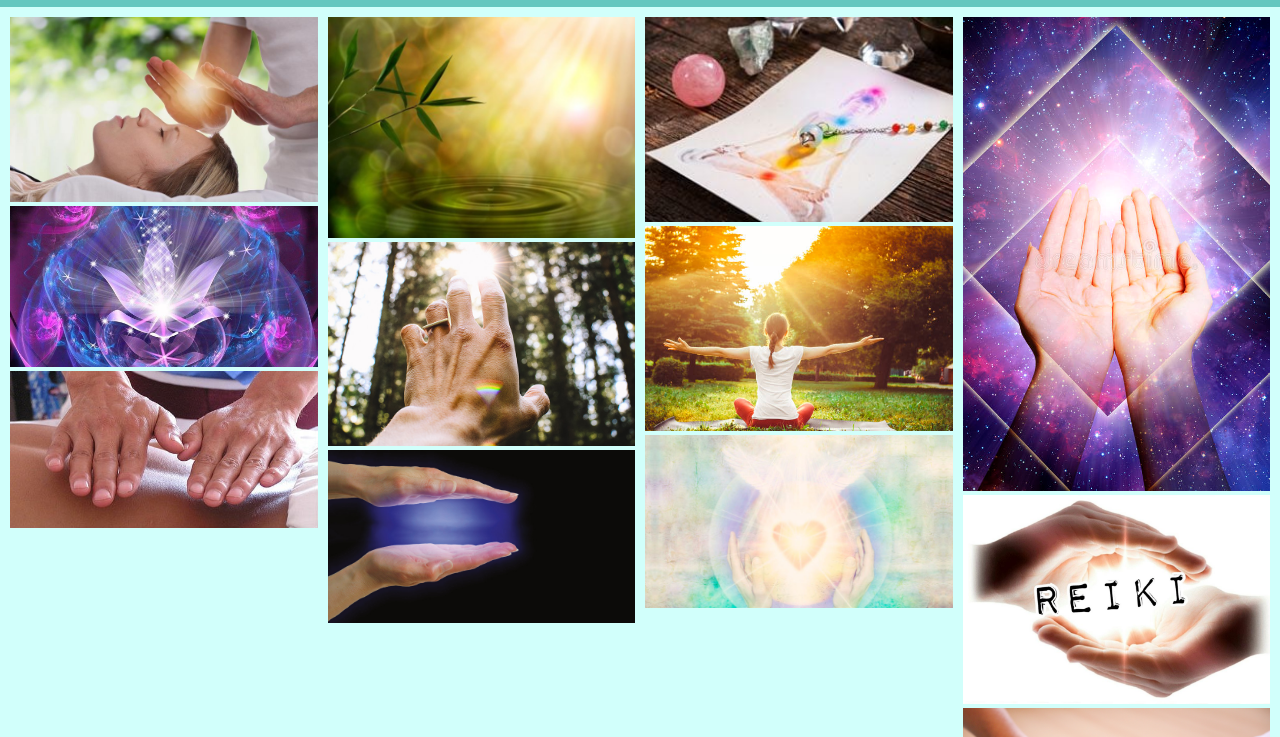
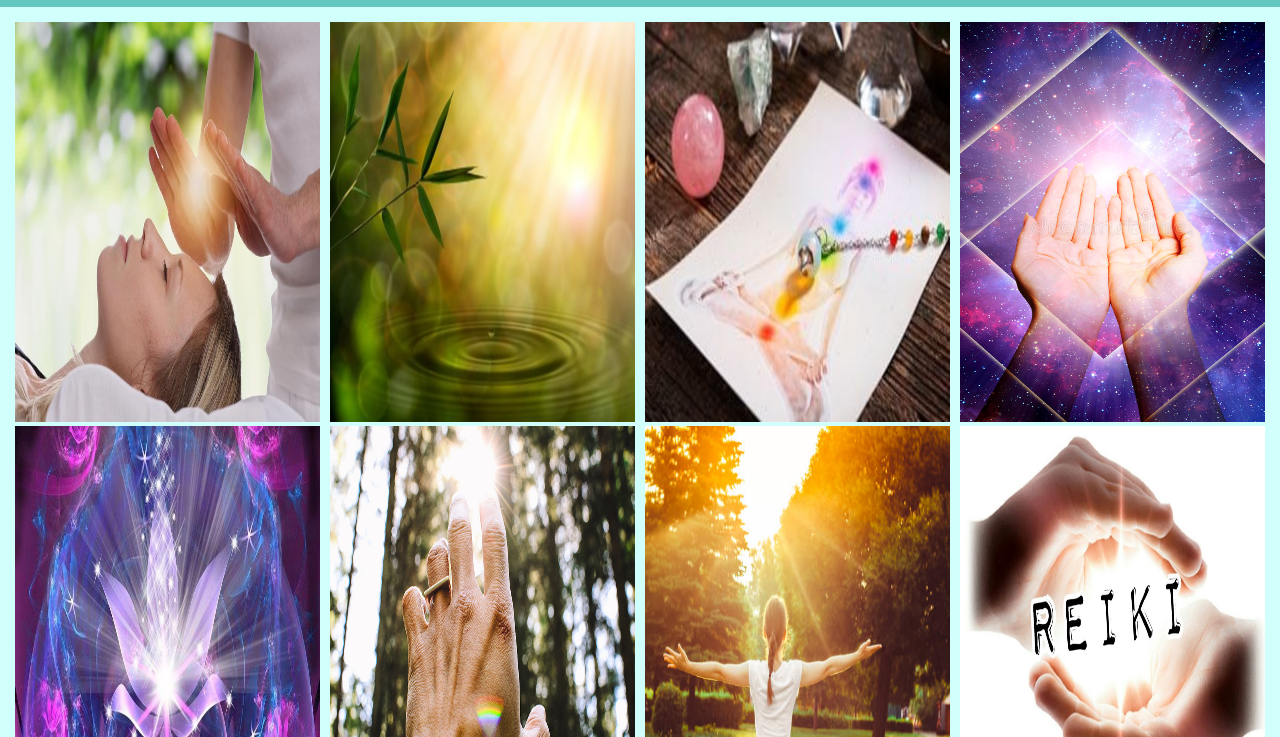
Before and after one commit to JuanPabloVictorica/energiadeluz-github, a plain HTML site: page pages/galeria.html in a window 1280 px wide. Shown: the part 63-800 px from the top of the page. Drawn offline with Linux system fonts and the light colour scheme.

Commit message:
se acomodaron las imagenes

```diff
--- a/css/style.css
+++ b/css/style.css
@@ -236,12 +236,13 @@ nav a:hover{
 
 img{
     width: 100%;
+    height: 50vh;
 
 }
 
 .row{
     display: flex;
-    padding: 5px;
+    padding: 10px;
     flex-wrap: wrap;
 }
 
```
